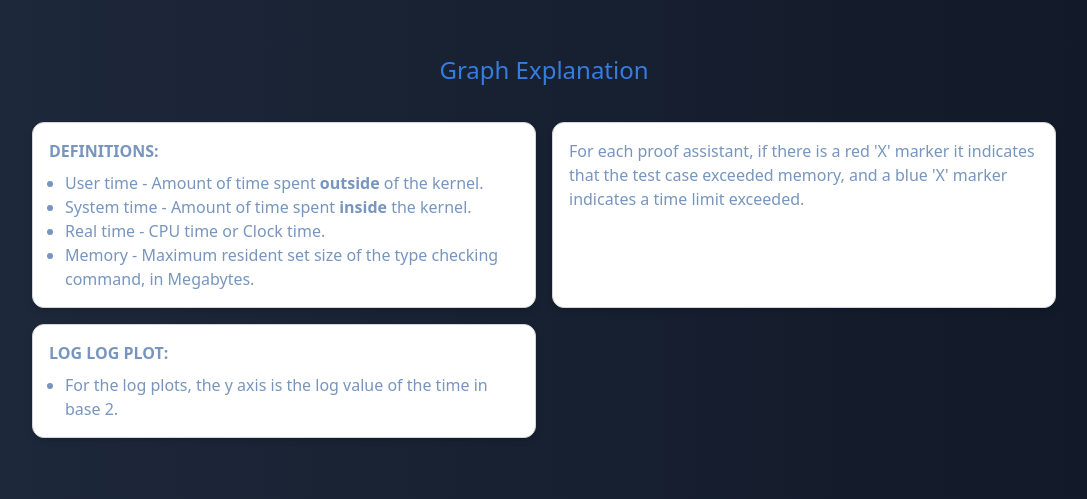
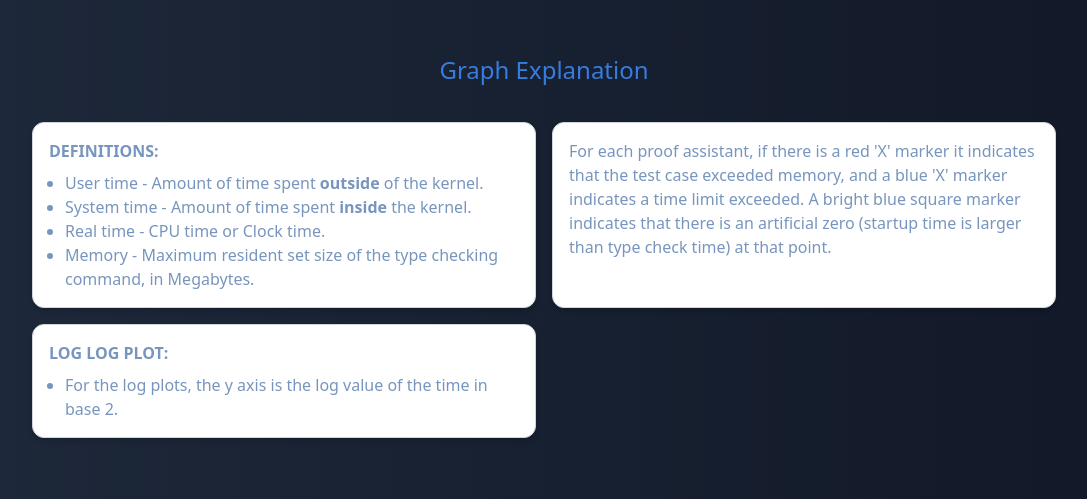
Before and after one commit to proyetei/CS-4ZP6A-Capstone-Akanda, a Flask app: template visualization/templates/index.html in a window 1280 px wide. Shown: the part 214-713 px from the top of the page, without its empty margins (96-1183 px from the left). Run offline with Flask 3, Linux system fonts and the light colour scheme; the template is opened without the code that fills it, so the values that code supplies are empty; some libraries are stand-ins or nearby versions.

Commit message:
adding artificial zero description to html file

```diff
--- a/visualization/templates/index.html
+++ b/visualization/templates/index.html
@@ -42,7 +42,7 @@
 
     <div class="bg-white shadow-md p-4 border border-gray-300 text-left rounded-xl border border-gray-300 rounded-lg shadow-md transform transition duration-200 hover:scale-105">
       <div class="text-base font-sans text-[#7795be]">
-        For each proof assistant, if there is a red 'X' marker it indicates that the test case exceeded memory, and a blue 'X' marker indicates a time limit exceeded. <br/>
+        For each proof assistant, if there is a red 'X' marker it indicates that the test case exceeded memory, and a blue 'X' marker indicates a time limit exceeded. A bright blue square marker indicates that there is an artificial zero (startup time is larger than type check time) at that point. <br/>
         {% if errors %}
           <p class="mt-4 font-bold">TIMEOUT INFO:</p>
           <ul class="list-disc ml-4">
```
